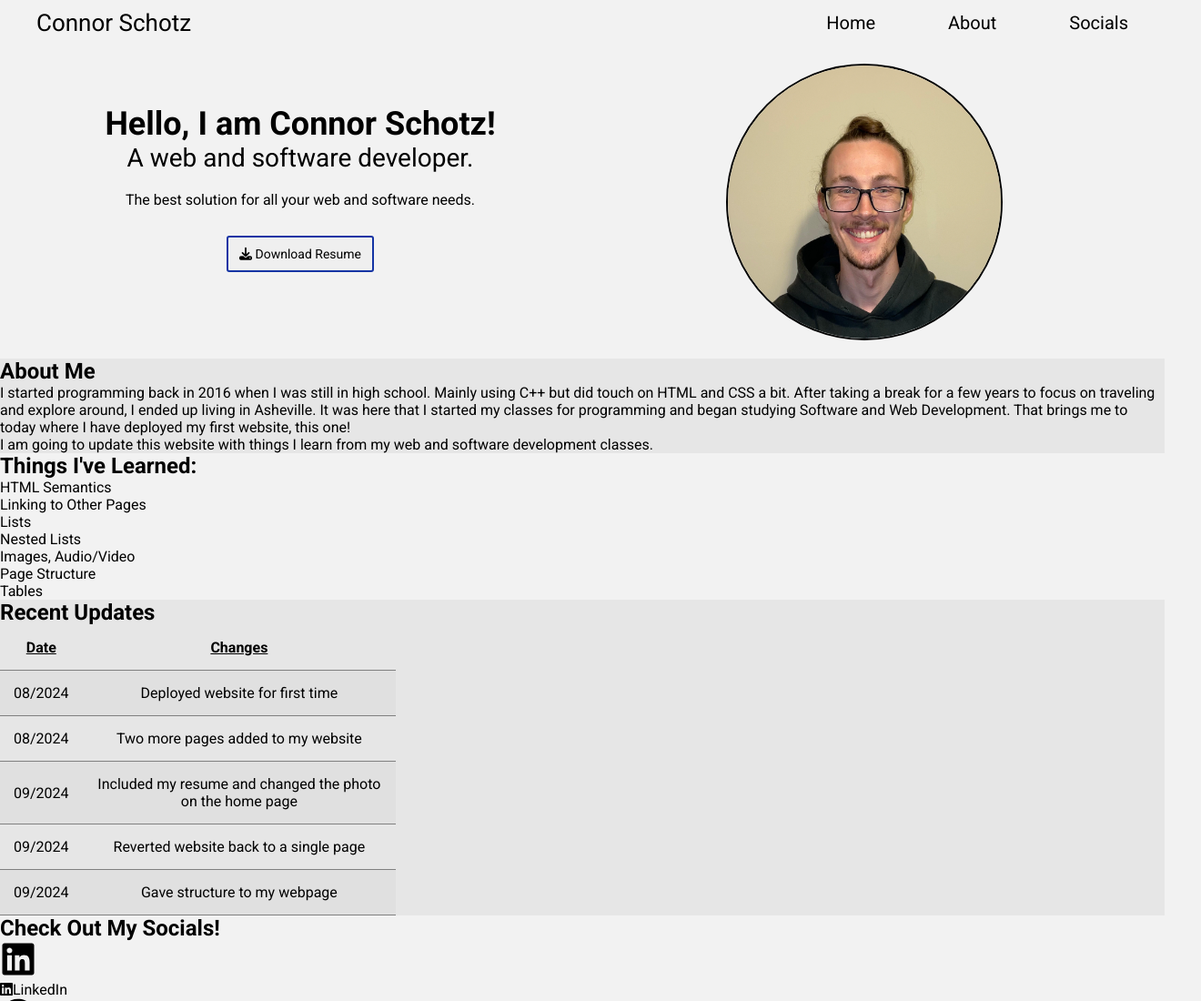
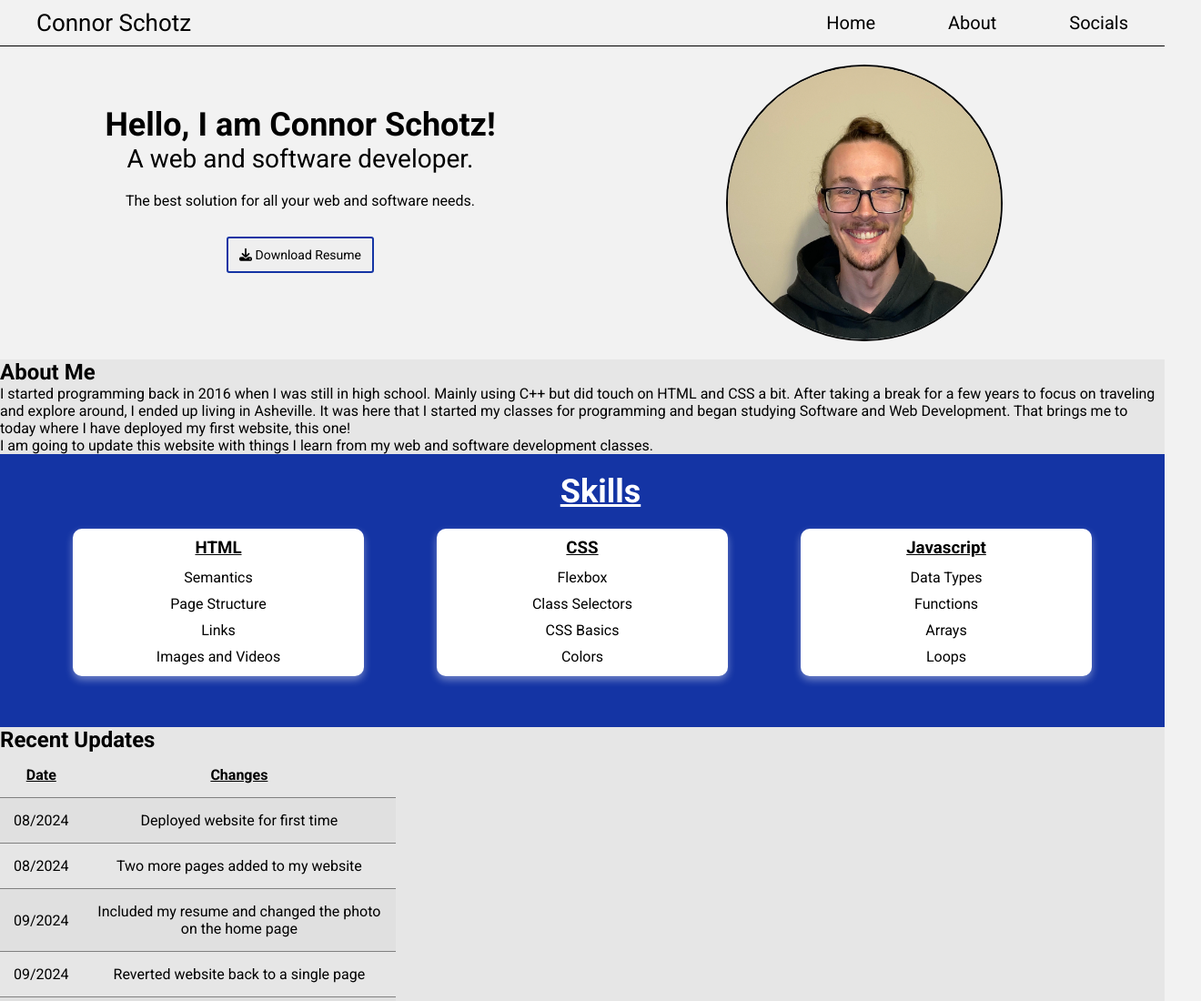
Before and after one commit to Packstone01/portfolio, a plain HTML site: page index.html in a window 1280 px wide. Shown: the top 1100 px of the page at 91% size, 1320 px wide, since content can reach past the window. Drawn offline with Linux system fonts and the light colour scheme.

Commit message:
Changed some things on the style.css such as the skills tab.

```diff
--- a/index.html
+++ b/index.html
@@ -6,6 +6,7 @@
     <title>Connor Schotz Portfolio</title>
     <link rel="stylesheet" href="style.css">
     <link rel="stylesheet" href="https://cdnjs.cloudflare.com/ajax/libs/font-awesome/6.6.0/css/all.min.css" integrity="sha512-Kc323vGBEqzTmouAECnVceyQqyqdsSiqLQISBL29aUW4U/M7pSPA/gEUZQqv1cwx4OnYxTxve5UMg5GT6L4JJg==" crossorigin="anonymous" referrerpolicy="no-referrer" />
+    <script src="script.js"></script>
   </head>
 
   <!-- Heading and Navigation -->
@@ -46,21 +47,44 @@
       </section>
 
       <!-- Learned Section -->
-      <section>
-        <h2>Things I've Learned:</h2>
-        <ul>
-          <li>HTML Semantics</li>
-          <li>Linking to Other Pages</li>
-          <li>Lists
-            <ul>
-              <li>Nested Lists</li>
-            </ul>
-          </li>
-          <li>Images, Audio/Video</li>
-          <li>Page Structure</li>
-          <li>Tables</li>
-        </ul>
-      </section>
+      <div class="learned">
+        <h2>Skills</h2>
+        <div class="all-cards">
+          <div class="card-html">
+            <h3>HTML</h3>
+            <div class="container">
+              <ul>
+                <li>Semantics</li>
+                <li>Page Structure</li>
+                <li>Links</li>
+                <li>Images and Videos</li>
+              </ul>
+            </div>
+          </div>
+          <div class="card-css">
+            <h3>CSS</h3>
+            <div class="container">
+              <ul>
+                <li>Flexbox</li>
+                <li>Class Selectors</li>
+                <li>CSS Basics</li>
+                <li>Colors</li>
+              </ul>
+            </div>
+          </div>
+          <div class="card-js">
+            <h3>Javascript</h3>
+            <div class="container">
+              <ul>
+                <li>Data Types</li>
+                <li>Functions</li>
+                <li>Arrays</li>
+                <li>Loops</li>
+              </ul>
+            </div>
+          </div>
+        </div>
+      </div>
 
 
       <!-- Table of Updates -->
@@ -99,7 +123,7 @@
         <h2 id="contact">Check Out My Socials!</h2>
         <ul class="contact-info">
           <img src="images/linkedin-brands-solid.svg" width="40px" height="40px" alt="A Linkedin logo.">
-          <li><a href="https://www.linkedin.com/in/connor-schotz" target="_blank" rel="noreferrer"><i class="fa-brands fa-linkedin"></i>LinkedIn</a></li>
+          <li><a href="https://www.linkedin.com/in/connor-schotz" target="_blank" rel="noreferrer">LinkedIn</a></li>
           <img src="images/github-brands-solid.svg" width="40px" height="40px" alt="A Github Logo.">
           <li><a href="https://github.com/Packstone01" target="_blank" rel="noreferrer">Github</a></li>
         </ul>
--- a/style.css
+++ b/style.css
@@ -8,6 +8,7 @@
 
 body {
   background-color: #f2f2f2;
+  width: 100%;
 }
 
 /* HEADER */
@@ -19,6 +20,7 @@ header {
   top: 0;
   overflow: hidden;
   background-color: #f2f2f2;
+  border-bottom: 1px solid black;
 }
 
 h1 {
@@ -67,6 +69,7 @@ a:hover {
   display: flex;
   justify-content: center;
   align-items: center;
+  margin: 20px 0px;
   flex-direction: column;
   width: 50%;
 }
@@ -116,6 +119,76 @@ button:hover {
   background-color: #e0e0e0af;
 }
 
+/* LEARNED */
+.learned {
+  background-color: #1434A4;
+  height: 300px;
+}
+
+.learned h2 {
+  font-size: 36px;
+  width: 100%;
+  color: white;
+  text-decoration: underline;
+  display: flex;
+  justify-content: center;
+  padding: 20px;
+}
+
+.container li {
+  display: flex;
+  justify-content: center;
+  list-style: circle;
+  padding-bottom: 10px;
+}
+
+.all-cards {
+  display: flex;
+  justify-content: space-evenly;
+  flex-direction: row;
+}
+
+.all-cards h3 {
+  text-decoration: underline;
+  display: flex;
+  justify-content: center;
+  padding: 10px 0px;
+}
+
+.card-html {
+  width: 25%;
+  box-shadow: 0 4px 8px 0 rgba(255, 255, 255, 0.4);
+  transition: 0.3s;
+  background-color: white;
+  border-radius: 10px;
+}
+
+.card-css {
+  width: 25%;
+  box-shadow: 0 4px 8px 0 rgba(255, 255, 255, 0.4);
+  transition: 0.3s;
+  background-color: white;
+  border-radius: 10px;
+}
+
+.card-js {
+  width: 25%;
+  box-shadow: 0 4px 8px 0 rgba(255, 255, 255, 0.4);
+  transition: 0.3s;
+  background-color: white;
+  border-radius: 10px;
+}
+
+/* On mouse-over, add a deeper shadow */
+.card-html:hover, .card-css:hover, .card-js:hover {
+  box-shadow: 0 8px 16px 0 rgba(255, 255, 255, 0.6);
+}
+
+/* Add some padding inside the card container */
+.container {
+  padding: 2px 16px;
+}
+
 /* UPDATES */
 .updates {
   background-color: #e0e0e0af;
```
Also changed, not shown: script.js (added, +38 -0 lines), images/css-logo.webp (added), images/html-logo.png (added), images/js-logo.webp (added).
